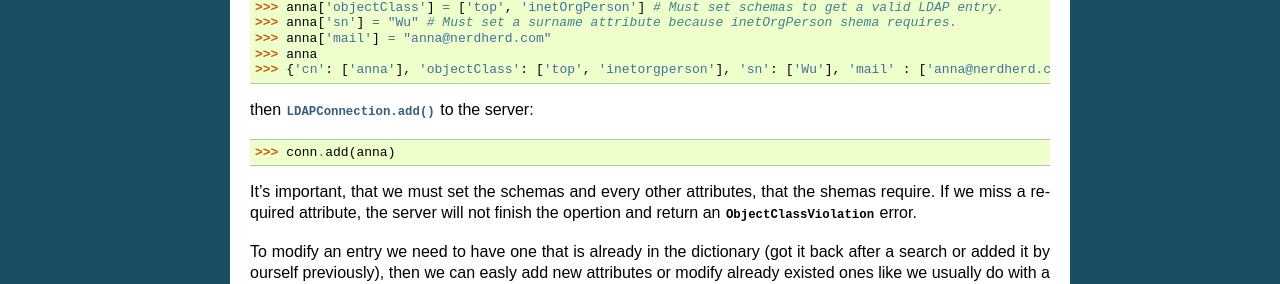
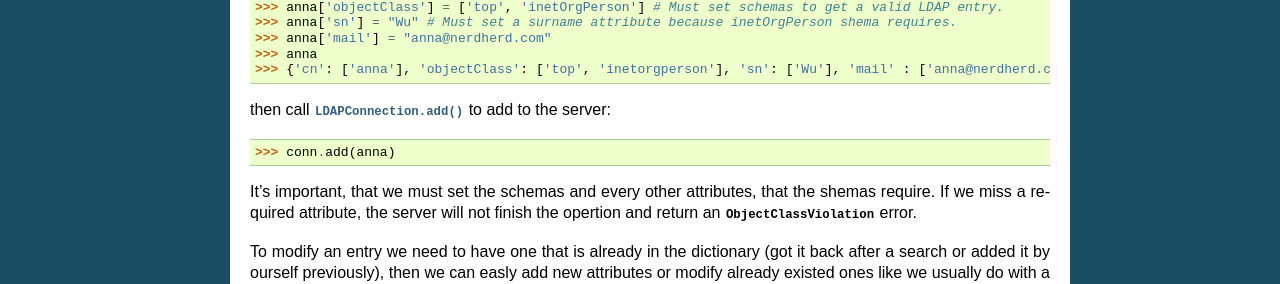
Before and after one commit to noirello/bonsai, a Sphinx documentation site: the page built from docs/tutorial.rst, in a window 1280 px wide. Shown: the part 1471-1755 px from the top of the page. Built offline with Sphinx 7.4.7, drawn with Linux system fonts in a browser that asks for light colours.

Commit message:
Added missing 'add'...

```diff
--- a/docs/tutorial.rst
+++ b/docs/tutorial.rst
@@ -83,7 +83,7 @@ To add a new entry to our dictionary we need to create an LDAPEntry object with
     >>> anna
     >>> {'cn': ['anna'], 'objectClass': ['top', 'inetorgperson'], 'sn': ['Wu'], 'mail' : ['anna@nerdherd.com']}
 
-then :meth:`LDAPConnection.add` to the server:
+then call :meth:`LDAPConnection.add` to add to the server:
 
     >>> conn.add(anna)
 
```
